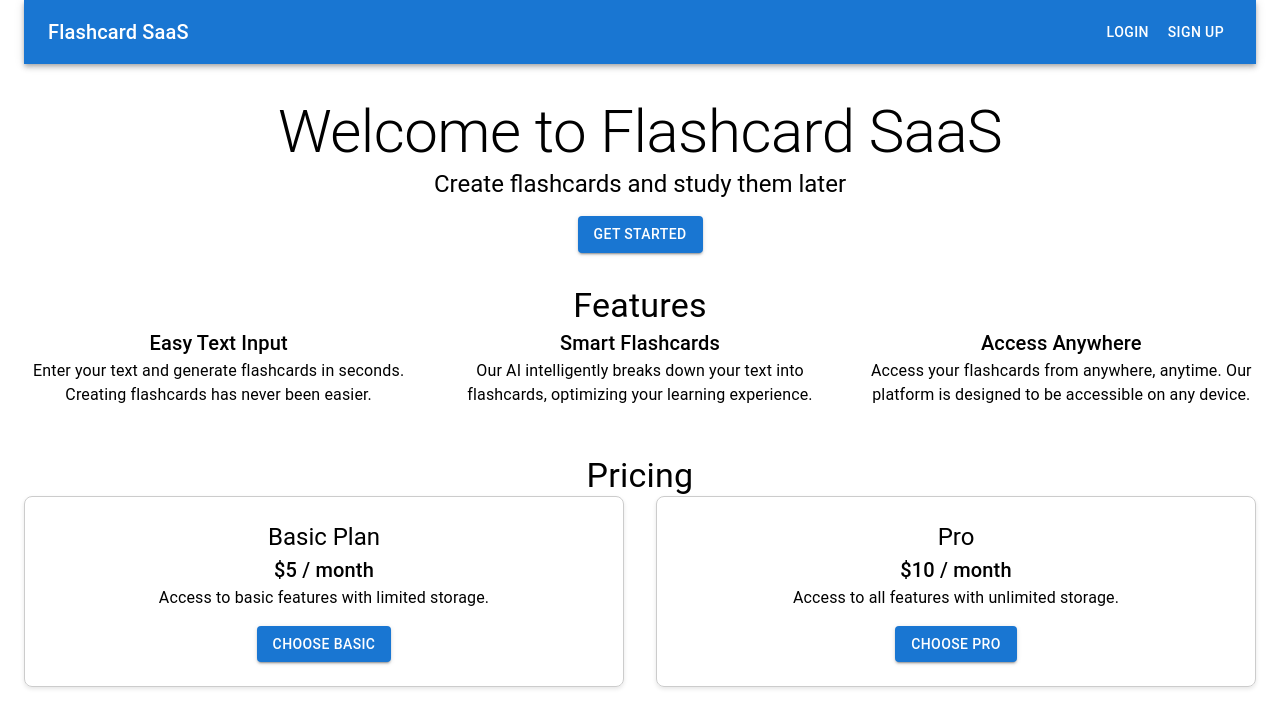
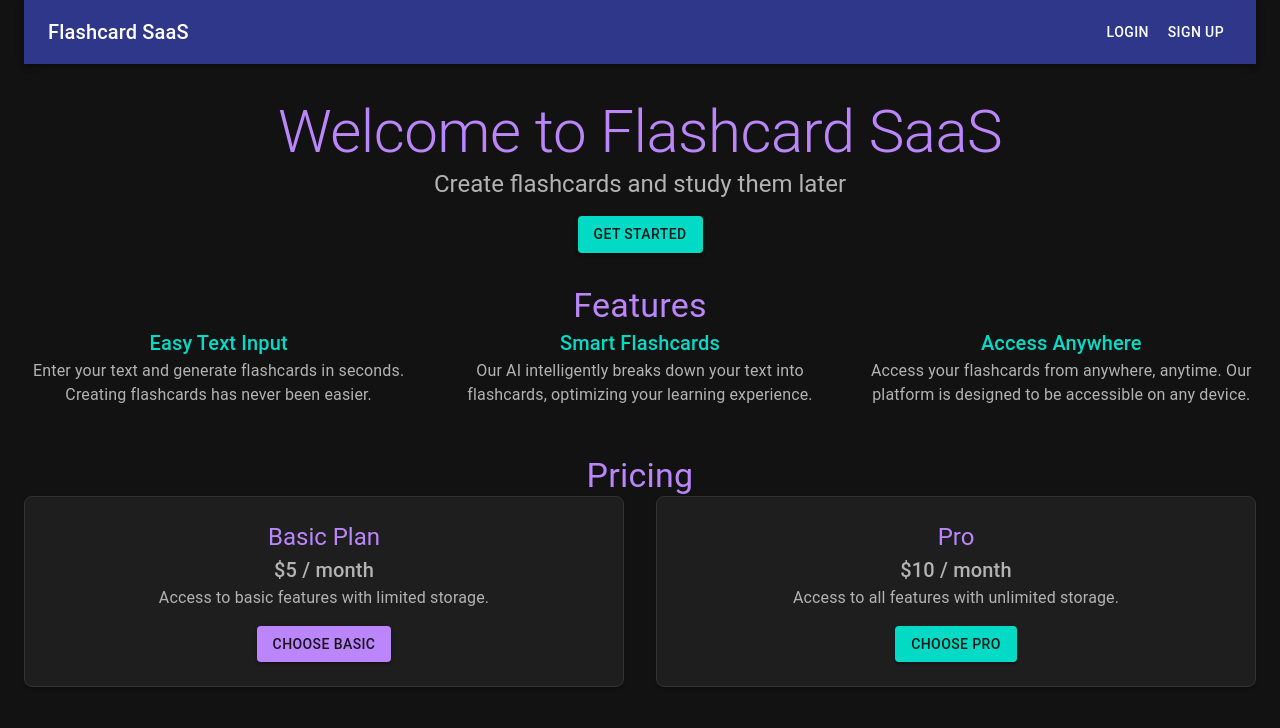
Before and after one commit to mehdialam98/team-flashcard, a Next.js app: page / in a window 1280 px wide. Shown: the top 728 px of the page. Built offline with nearby package versions, Linux system fonts and the light colour scheme; no server answers.

Commit message:
Changed Theme

```diff
--- a/app/page.js
+++ b/app/page.js
@@ -5,7 +5,28 @@ import { useState } from 'react'
 import { Container, TextField, Button, Typography, Box, Grid, Card, CardContent, Dialog, DialogTitle, DialogContent, DialogContentText, DialogActions, AppBar, Toolbar } from '@mui/material'
 import { SignedIn, SignedOut, UserButton } from "@clerk/nextjs";
 import Head from 'next/head';
+import { createTheme, ThemeProvider } from '@mui/material/styles';
 
+// Define a new dark theme
+const theme = createTheme({
+  palette: {
+    mode: 'dark',
+    primary: {
+      main: '#BB86FC', // A soft purple color
+    },
+    secondary: {
+      main: '#03DAC6', // A teal accent color
+    },
+    background: {
+      default: '#121212', // Dark background
+      paper: '#1E1E1E', // Slightly lighter dark for cards
+    },
+    text: {
+      primary: '#FFFFFF',
+      secondary: '#B3B3B3',
+    },
+  },
+});
 
 export default function Home() {
   const [text, setText] = useState('')
@@ -15,73 +36,16 @@ export default function Home() {
   const handleOpenDialog = () => setDialogOpen(true)
   const handleCloseDialog = () => setDialogOpen(false)
 
-  const handleSubmit = async () => {
-    if (!text.trim()) {
-      alert('Please enter some text to generate flashcards.')
-      return
-    }
-
-    try {
-      const response = await fetch('/api/generate', {
-        method: 'POST',
-        body: text,
-      })
-
-      if (!response.ok) {
-        throw new Error('Failed to generate flashcards')
-      }
-
-      const data = await response.json()
-      setFlashcards(data)
-    } catch (error) {
-      console.error('Error generating flashcards:', error)
-      alert('An error occurred while generating flashcards. Please try again.')
-    }
-  }
-
-  const saveFlashcards = async () => {
-    if (!setName.trim()) {
-      alert('Please enter a name for your flashcard set.')
-      return
-    }
-
-    try {
-      const userDocRef = doc(collection(db, 'users'), user.id)
-      const userDocSnap = await getDoc(userDocRef)
-
-      const batch = writeBatch(db)
-
-      if (userDocSnap.exists()) {
-        const userData = userDocSnap.data()
-        const updatedSets = [...(userData.flashcardSets || []), { name: setName }]
-        batch.update(userDocRef, { flashcardSets: updatedSets })
-      } else {
-        batch.set(userDocRef, { flashcardSets: [{ name: setName }] })
-      }
-
-      const setDocRef = doc(collection(userDocRef, 'flashcardSets'), setName)
-      batch.set(setDocRef, { flashcards })
-
-      await batch.commit()
-
-      alert('Flashcards saved successfully!')
-      handleCloseDialog()
-      setSetName('')
-    } catch (error) {
-      console.error('Error saving flashcards:', error)
-      alert('An error occurred while saving flashcards. Please try again.')
-    }
-  }
-
+  // ... (rest of the functions remain unchanged)
 
   return (
-    <Container maxWidth="100vw" sx={{ display: 'flex', flexDirection: 'column', alignItems: 'center' }}>
-
+    <ThemeProvider theme={theme}>
+      <Container maxWidth="100vw" sx={{ display: 'flex', flexDirection: 'column', alignItems: 'center', bgcolor: 'background.default', minHeight: '100vh' }}>
         <Head>
           <title>Flashcard SaaS</title>
         </Head>
 
-      <AppBar position="static" sx={{ width: '100%' }}>
+        <AppBar position="static" sx={{ width: '100%', bgcolor: '#1A237E' }}> {/* Unique dark blue color for navbar */}
           <Toolbar>
             <Typography variant="h6" style={{ flexGrow: 1 }}>Flashcard SaaS</Typography>
             <SignedOut>
@@ -95,37 +59,33 @@ export default function Home() {
         </AppBar>
 
         <Box sx={{ textAlign: 'center', mt: 4 }}>
-        <Typography variant="h2">Welcome to Flashcard SaaS</Typography>
-        <Typography variant="h5">
-          {' '}
+          <Typography variant="h2" color="primary.main">Welcome to Flashcard SaaS</Typography>
+          <Typography variant="h5" color="text.secondary">
             Create flashcards and study them later
           </Typography>
-        <Button variant="contained" color="primary" sx={{ mt: 2 }}>
+          <Button variant="contained" color="secondary" sx={{ mt: 2 }}>
             Get Started
           </Button>
         </Box>
 
         <Box sx={{ mt: 4, textAlign: 'center', width: '100%' }}>
-        <Typography variant="h4" component="h2">Features</Typography>
+          <Typography variant="h4" component="h2" color="primary.main">Features</Typography>
           <Grid container spacing={4} justifyContent="center">
             <Grid item xs={4} md={4}>
-            <Typography variant="h6">Easy Text Input</Typography>
-            <Typography>
-              {' '}
+              <Typography variant="h6" color="secondary.main">Easy Text Input</Typography>
+              <Typography color="text.secondary">
                 Enter your text and generate flashcards in seconds. Creating flashcards has never been easier.
               </Typography>
             </Grid>
             <Grid item xs={4} md={4}>
-            <Typography variant="h6">Smart Flashcards</Typography>
-            <Typography>
-              {' '}
+              <Typography variant="h6" color="secondary.main">Smart Flashcards</Typography>
+              <Typography color="text.secondary">
                 Our AI intelligently breaks down your text into flashcards, optimizing your learning experience.
               </Typography>
             </Grid>
             <Grid item xs={4} md={4}>
-            <Typography variant="h6">Access Anywhere</Typography>
-            <Typography>
-              {' '}
+              <Typography variant="h6" color="secondary.main">Access Anywhere</Typography>
+              <Typography color="text.secondary">
                 Access your flashcards from anywhere, anytime. Our platform is designed to be accessible on any device.
               </Typography>
             </Grid>
@@ -133,35 +93,31 @@ export default function Home() {
         </Box>
 
         <Box sx={{ mt: 6, textAlign: 'center', width: '100%' }}>
-
-        <Typography variant="h4" component="h2">Pricing</Typography>
-
+          <Typography variant="h4" component="h2" color="primary.main">Pricing</Typography>
           <Grid container spacing={4} justifyContent="center">
             <Grid item xs={12} md={6}>
-            <Box sx={{ p: 3, border: '1px solid #ccc', borderRadius: '8px', boxShadow: '0 2px 4px rgba(0,0,0,0.1)' }}>
-              <Typography variant="h5">Basic Plan</Typography>
-              <Typography variant="h6">$5 / month</Typography>
-              <Typography>
-                {' '}
+              <Box sx={{ p: 3, border: '1px solid #333', borderRadius: '8px', boxShadow: '0 2px 4px rgba(0,0,0,0.2)', bgcolor: 'background.paper' }}>
+                <Typography variant="h5" color="primary.main">Basic Plan</Typography>
+                <Typography variant="h6" color="text.secondary">$5 / month</Typography>
+                <Typography color="text.secondary">
                   Access to basic features with limited storage.
                 </Typography>
                 <Button variant="contained" color="primary" sx={{ mt: 2 }}>Choose Basic</Button>
               </Box>
             </Grid>
             <Grid item xs={12} md={6}>
-            <Box sx={{ p: 3, border: '1px solid #ccc', borderRadius: '8px', boxShadow: '0 2px 4px rgba(0,0,0,0.1)' }}>
-              <Typography variant="h5">Pro</Typography>
-              <Typography variant="h6">$10 / month</Typography>
-              <Typography>
-                {' '}
+              <Box sx={{ p: 3, border: '1px solid #333', borderRadius: '8px', boxShadow: '0 2px 4px rgba(0,0,0,0.2)', bgcolor: 'background.paper' }}>
+                <Typography variant="h5" color="primary.main">Pro</Typography>
+                <Typography variant="h6" color="text.secondary">$10 / month</Typography>
+                <Typography color="text.secondary">
                   Access to all features with unlimited storage.
                 </Typography>
-              <Button variant="contained" color="primary" sx={{ mt: 2 }}>Choose Pro</Button>
+                <Button variant="contained" color="secondary" sx={{ mt: 2 }}>Choose Pro</Button>
               </Box>
             </Grid>
           </Grid>
-
         </Box>
       </Container>
+    </ThemeProvider>
   )
 }
```
Also changed, not shown: app/sign-up/page.js (+61 -34 lines). Lines whose indentation alone changed are shown as unchanged.
